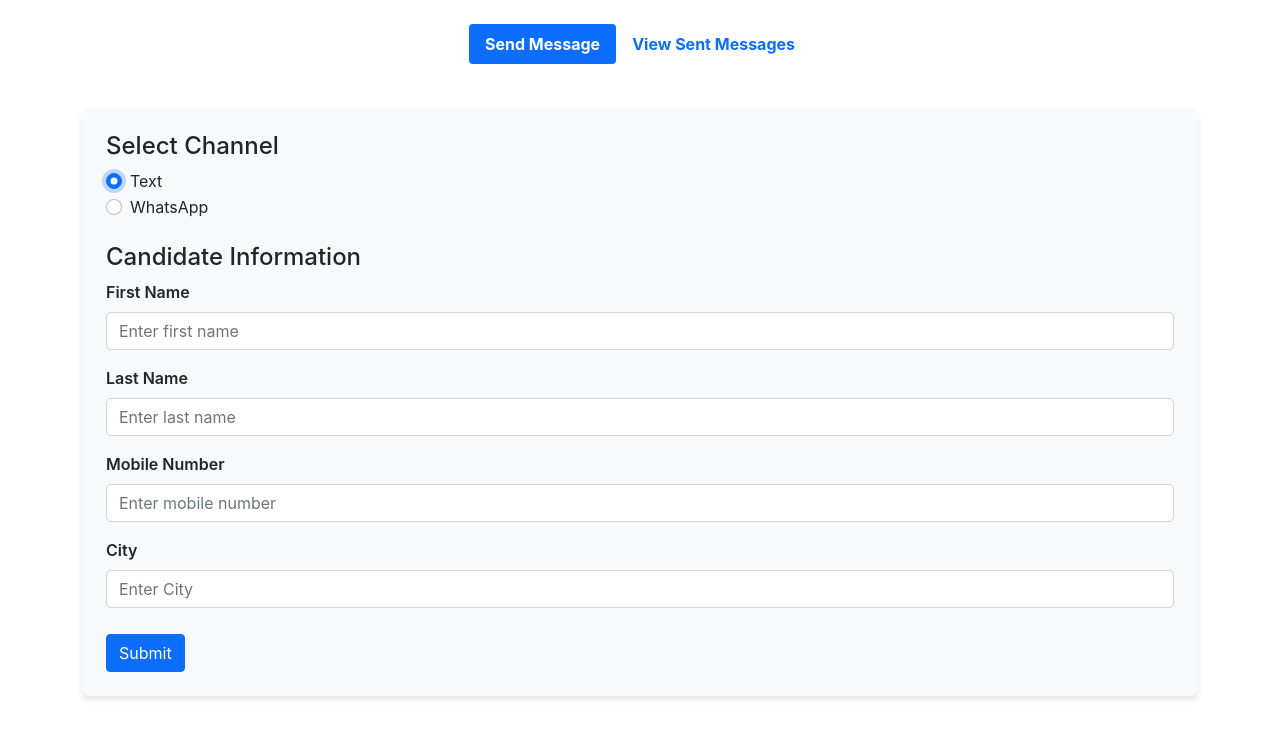
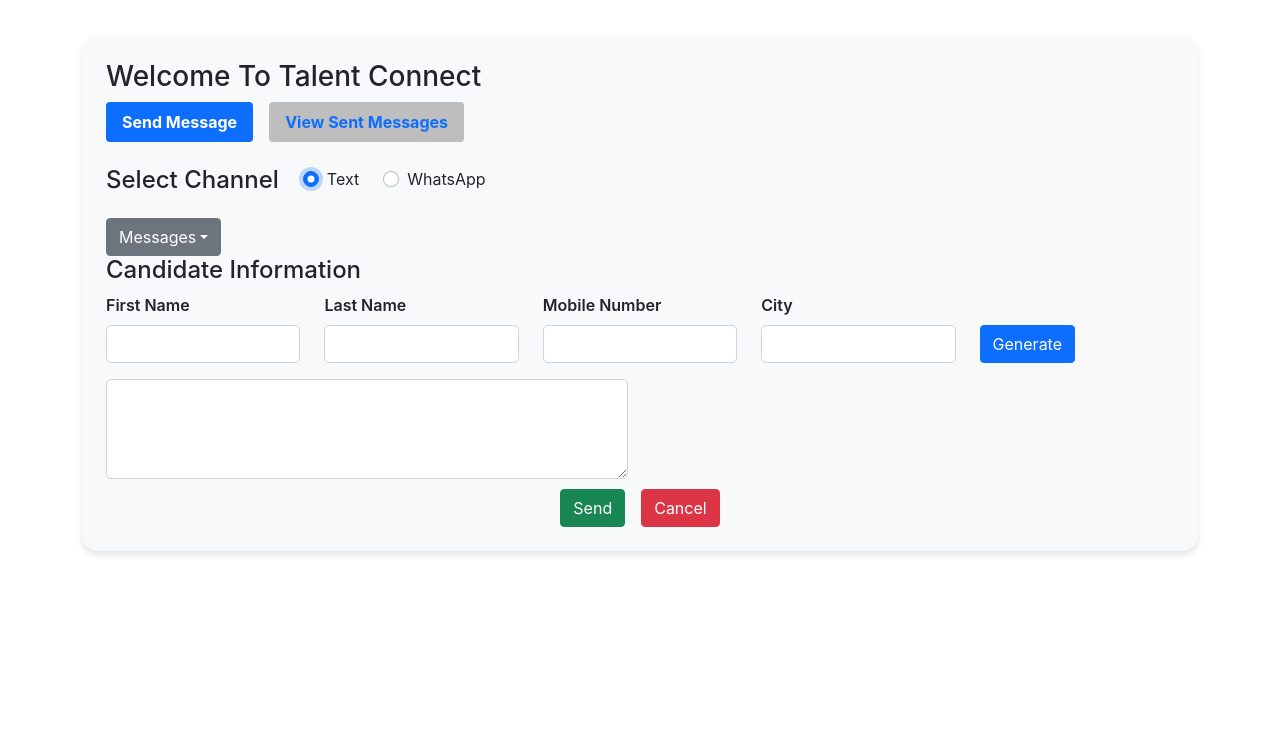
Before and after one commit to Deepak1999/Talent-connect, a React (Create React App) app: page /#/connect-home in a window 1280 px wide. Both pictures are taken after a click on the radio button "Text". Shown: the top 738 px of the page. Built offline with nearby package versions, Linux system fonts and the light colour scheme.

Commit message:
commit 1 on 8th Jan 2025

```diff
--- a/public/index.html
+++ b/public/index.html
@@ -18,6 +18,8 @@
   <script src="https://cdn.jsdelivr.net/npm/bootstrap@5.0.2/dist/js/bootstrap.bundle.min.js"
     integrity="sha384-MrcW6ZMFYlzcLA8Nl+NtUVF0sA7MsXsP1UyJoMp4YLEuNSfAP+JcXn/tWtIaxVXM"
     crossorigin="anonymous"></script>
+  <link rel="stylesheet" href="https://cdnjs.cloudflare.com/ajax/libs/font-awesome/5.15.4/css/all.min.css">
+
   <!--
       Notice the use of %PUBLIC_URL% in the tags above.
       It will be replaced with the URL of the `public` folder during the build.
--- /dev/null
+++ b/src/components/Api_base_url/ApiBaseUrl.jsx
@@ -0,0 +1,4 @@
+
+const ApiBaseUrl = 'https://tconnectuatapi.altruistindia.com/talent-connect/application/v1'
+
+export default ApiBaseUrl;
--- a/src/components/Home/Home.css
+++ b/src/components/Home/Home.css
@@ -1,6 +1,6 @@
 .content-box {
     background-color: #f8f9fa;
-    border-radius: 8px;
+    border-radius: 16px;
     box-shadow: 0 4px 6px rgba(0, 0, 0, 0.1);
     margin-top: 20px;
     padding: 20px;
@@ -41,3 +41,11 @@
     background-color: #f8f9fa;
     font-weight: bold;
 }
+.nav-pills .nav-link{
+    background: #8080807d;
+}
+@media(min-width:1100px){
+    .generate_btn_row.row > * {
+        width: 20%;
+    }
+}
--- a/src/components/Home/Home.jsx
+++ b/src/components/Home/Home.jsx
@@ -9,7 +9,7 @@
     const [firstName, setFirstName] = useState('');
     const [lastName, setLastName] = useState('');
     const [city, setCity] = useState('');
-
+    const [selectedFilter, setSelectedFilter] = useState("");
     const [currentPage, setCurrentPage] = useState(1);
     const rowsPerPage = 5;
 
@@ -71,6 +71,10 @@
         }
     };
 
+    const handleFilterChange = (id) => {
+        setSelectedFilter(id);
+      };
+
     const indexOfLastRow = currentPage * rowsPerPage;
     const indexOfFirstRow = indexOfLastRow - rowsPerPage;
     const currentRows = tableData.slice(indexOfFirstRow, indexOfLastRow);
@@ -80,11 +84,13 @@
     const totalPages = Math.ceil(tableData.length / rowsPerPage);
 
     return (
-        <div className="container mt-4">
+        <div className="container py-3">
+            <div className="content-box p-4">
                 <div className="row">
                     <div className="col-12">
-                    <ul className="nav nav-pills justify-content-center mb-4" id="pills-tab" role="tablist">
-                        <li className="nav-item" role="presentation">
+                        <h3>Welcome To Talent Connect</h3>
+                        <ul className="nav nav-pills justify-content-cente gap-3 mb-4" id="pills-tab" role="tablist">
+                            <li className="nav-item m-" role="presentation">
                                 <button
                                     className={`nav-link ${activeTab === "home" ? "active" : ""}`}
                                     id="pills-home-tab"
@@ -97,7 +103,7 @@
                                     Send Message
                                 </button>
                             </li>
-                        <li className="nav-item" role="presentation">
+                            <li className="nav-item m-" role="presentation">
                                 <button
                                     className={`nav-link ${activeTab === "profile" ? "active" : ""}`}
                                     id="pills-profile-tab"
@@ -121,10 +127,10 @@
                                 role="tabpanel"
                                 aria-labelledby="pills-home-tab"
                             >
-                            <div className="content-box p-4">
+                                <div className="">
                                     {/* Channel Selection */}
-                                <div className="mb-4">
-                                    <h4>Select Channel</h4>
+                                    <div className="d-flex align-items-center flex-wrap gap-4 mb-4">
+                                        <h4 className="m-0">Select Channel</h4>
                                         <div className="form-check">
                                             <input
                                                 className="form-check-input"
@@ -134,6 +140,7 @@
                                                 value="text"
                                                 checked={selectedChannel === "text"}
                                                 onChange={() => handleChannelChange("text")}
+                                                onClick={() => handleFilterChange("1")}
                                             />
                                             <label className="form-check-label" htmlFor="channel-text">
                                                 Text
@@ -148,6 +155,7 @@
                                                 value="whatsapp"
                                                 checked={selectedChannel === "whatsapp"}
                                                 onChange={() => handleChannelChange("whatsapp")}
+                                                onClick={() => handleFilterChange("2")}
                                             />
                                             <label className="form-check-label" htmlFor="channel-whatsapp">
                                                 WhatsApp
@@ -155,42 +163,51 @@
                                         </div>
                                     </div>
 
+                                    <div className="dropdown">
+                                        <button class="btn btn-secondary dropdown-toggle" type="button" id="dropdownMenuButton" data-bs-toggle="dropdown" aria-expanded="false">
+                                            Messages
+                                        </button>
+                                        <ul className="dropdown-menu" aria-labelledby="dropdownMenuButton">
+                                            <li><button className="dropdown-item" type="button"><i class="fas fa-envelope"></i> Action</button></li>
+                                            <li><button className="dropdown-item" type="button"><i class="fas fa-envelope"></i> Action</button></li>
+                                            <li><button className="dropdown-item" type="button"><i class="fas fa-envelope"></i> Action</button></li>
+                                        </ul>
+                                    </div>
+
                                     {/* Display Candidate Information for Selected Channel */}
                                     {selectedChannel === "text" && (
                                         <>
                                             <h4>Candidate Information</h4>
                                             <form>
-                                            <div className="mb-3">
+                                                <div className="row generate_btn_row gap-">
+                                                    <div className="col-md-3 mb-3">
                                                         <label htmlFor="firstName" className="form-label">First Name</label>
                                                         <input
                                                             type="text"
                                                             className="form-control"
                                                             id="firstName"
-                                                    placeholder="Enter first name"
                                                             value={firstName}
                                                             onChange={handleFirstNameChange}
                                                             required
                                                         />
                                                     </div>
-                                            <div className="mb-3">
+                                                    <div className="col-md-3 mb-3">
                                                         <label htmlFor="lastName" className="form-label">Last Name</label>
                                                         <input
                                                             type="text"
                                                             className="form-control"
                                                             id="lastName"
-                                                    placeholder="Enter last name"
                                                             value={lastName}
                                                             onChange={handleLastNameChange}
                                                             required
                                                         />
                                                     </div>
-                                            <div className="mb-3">
+                                                    <div className="col-md-3 mb-3">
                                                         <label htmlFor="mobileNumber" className="form-label">Mobile Number</label>
                                                         <input
                                                             type="tel"
                                                             className="form-control"
                                                             id="mobileNumber"
-                                                    placeholder="Enter mobile number"
                                                             value={mobileNumber}
                                                             onChange={handleMobileNumberChange}
                                                             maxLength="10"
@@ -198,19 +215,29 @@
                                                             required
                                                         />
                                                     </div>
-                                            <div className="mb-3">
+                                                    <div className="col-md-3 mb-3">
                                                         <label htmlFor="location" className="form-label">City</label>
                                                         <input
                                                             type="text"
                                                             className="form-control"
                                                             id="location"
-                                                    placeholder="Enter City"
                                                             value={city}
                                                             onChange={handleCityChange}
                                                             required
                                                         />
                                                     </div>
-                                            <button type="submit" className="btn btn-primary">Submit</button>
+                                                    <div className="col-md-3 d-flex flex-column align-items-start text-end mb-3"><button type="submit" className="btn btn-primary mt-auto">Generate</button></div></div>
+                                                <div className="row generate_box">
+                                                    <div className="col-md-6">
+                                                        <div className="form-floating">
+                                                            <textarea className="form-control" placeholder="Leave a comment here" id="floatingTextarea2" style={{ height: "100px" }}></textarea>
+                                                        </div>
+                                                    </div>
+                                                    <div className="col-md- d-flex justify-content-center align-items-center gap-3">
+                                                        <button type="submit" className="btn btn-success">Send</button>
+                                                        <button type="submit" className="btn btn-danger">Cancel</button>
+                                                    </div>
+                                                </div>
                                             </form>
                                         </>
                                     )}
@@ -231,7 +258,7 @@
                                 role="tabpanel"
                                 aria-labelledby="pills-profile-tab"
                             >
-                            <div className="content-box p-4">
+                                <div className="">
                                     <h3>Your Profile</h3>
                                     <p>This is the content for the Profile tab. You can add profile details here.</p>
 
@@ -258,8 +285,8 @@
                                     </table>
 
                                     {/* Pagination Controls */}
-                                <nav>
-                                    <ul className="pagination">
+                                    <div>
+                                        <ul className="pagination justify-content-center gap-2">
                                             <li className={`page-item ${currentPage === 1 ? 'disabled' : ''}`}>
                                                 <button className="page-link" onClick={() => paginate(currentPage - 1)}>
                                                     Previous
@@ -274,7 +301,8 @@
                                                 </button>
                                             </li>
                                         </ul>
-                                </nav>
+                                    </div>
+                                </div>
                             </div>
                         </div>
                     </div>
```
Lines whose indentation alone changed are shown as unchanged.
